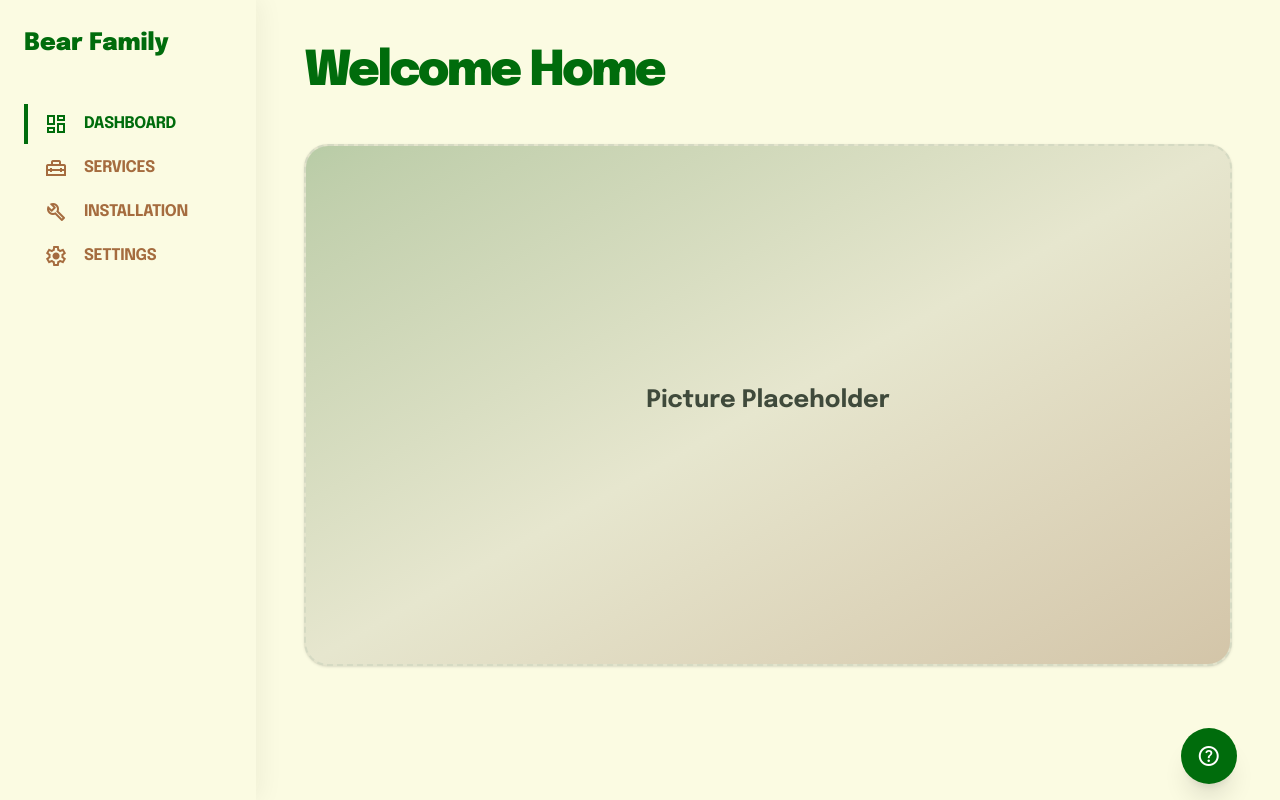
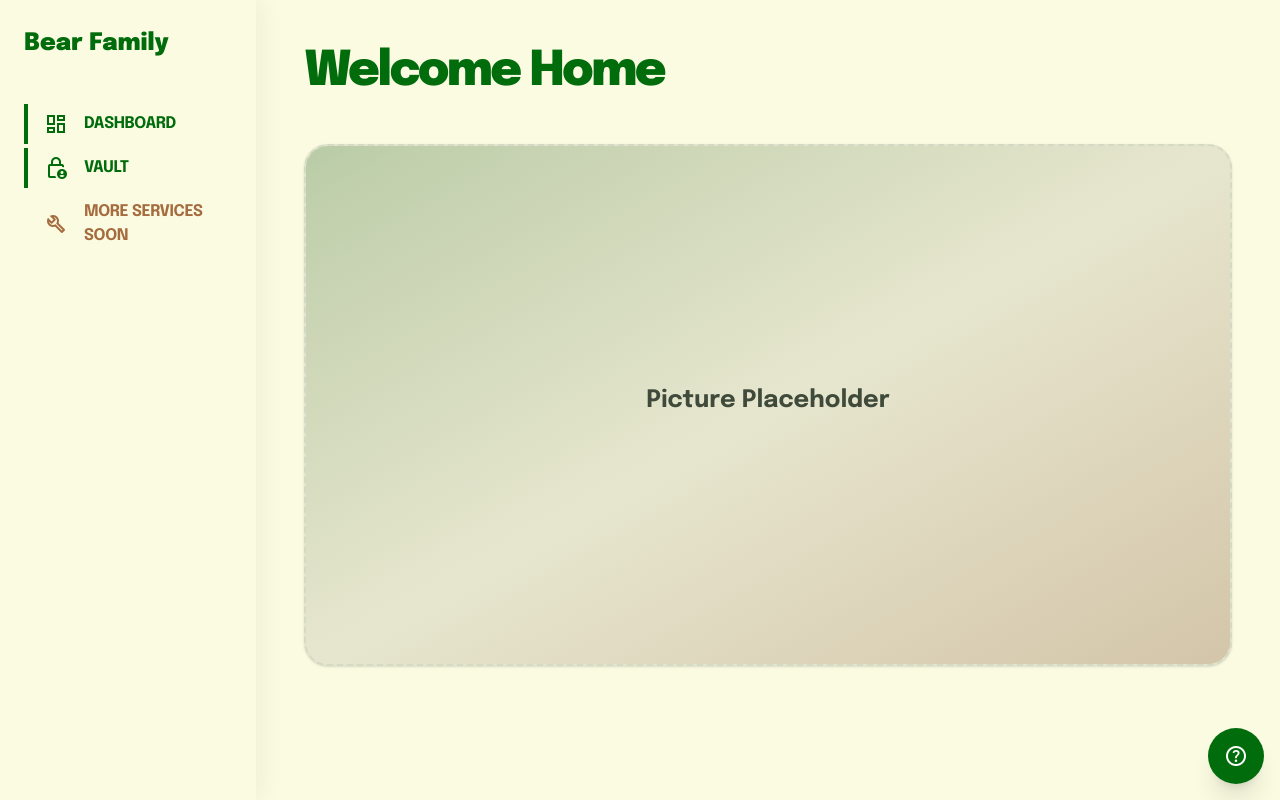
Before and after one commit to thomaspetersen1/bearfamily-ui, a React (Vite) app in the folder bearfamily-ui/: page / in a window 1280 px wide. Built offline with nearby package versions, Linux system fonts and the light colour scheme.

Commit message:
Clean up items and help menu

```diff
--- a/bearfamily-ui/src/components/HelpMenu.tsx
+++ b/bearfamily-ui/src/components/HelpMenu.tsx
@@ -1,16 +1,13 @@
-const helpItems = [
-  { icon: 'menu_book', label: 'Instructions', href: '#' },
-  { icon: 'quiz',      label: 'FAQ',          href: '#' },
-  { icon: 'mail',      label: 'Contact',      href: '#' },
-]
+const helpItems = [{ icon: "menu_book", label: "Instructions", href: "#" }];
 
 export default function HelpMenu() {
   return (
-    <div className="group fixed bottom-4 -right-10">
-      {/* Options — slide up when the group is hovered */}
+    <div className="group fixed bottom-4 right-4 w-14 h-14">
+      {/* Options — absolutely above the button, right-aligned so they grow leftward */}
       <div
         className="
-          flex flex-col items-end gap-2 pb-3
+          absolute bottom-full right-0 pb-3
+          flex flex-col items-end gap-2
           opacity-0 translate-y-2 pointer-events-none
           group-hover:opacity-100 group-hover:translate-y-0 group-hover:pointer-events-auto
           transition-all duration-200 ease-out
@@ -22,7 +19,10 @@ export default function HelpMenu() {
             href={href}
             className="flex items-center gap-2 bg-surface border border-outline-variant/40 text-on-surface px-4 py-2 rounded-full shadow-md text-sm font-body font-medium whitespace-nowrap hover:bg-surface-container transition-colors"
           >
-            <span className="material-symbols-outlined text-primary" style={{ fontSize: '18px' }}>
+            <span
+              className="material-symbols-outlined text-primary"
+              style={{ fontSize: "18px" }}
+            >
               {icon}
             </span>
             {label}
@@ -40,5 +40,5 @@ export default function HelpMenu() {
         </span>
       </button>
     </div>
-  )
+  );
 }
--- a/bearfamily-ui/src/components/Sidebar.tsx
+++ b/bearfamily-ui/src/components/Sidebar.tsx
@@ -1,9 +1,13 @@
 const navItems = [
-  { icon: 'dashboard',          label: 'Dashboard',    href: '#', active: true  },
-  { icon: 'home_repair_service', label: 'Services',     href: '#', active: false },
-  { icon: 'build',              label: 'Installation', href: '#', active: false },
-  { icon: 'settings',           label: 'Settings',     href: '#', active: false },
-]
+  { icon: "dashboard", label: "Dashboard", href: "#", active: true },
+  {
+    icon: "lock_person",
+    label: "Vault",
+    href: "https://vault.bearfamily.net",
+    active: true,
+  },
+  { icon: "build", label: "More Services Soon", href: "#", active: false },
+];
 
 export default function Sidebar() {
   return (
@@ -25,7 +29,9 @@ export default function Sidebar() {
               className="flex items-center gap-4 py-2 pl-4 text-primary font-bold border-l-4 border-primary transition-transform active:scale-95"
             >
               <span className="material-symbols-outlined">{icon}</span>
-              <span className="font-headline font-bold text-base uppercase tracking-tight">{label}</span>
+              <span className="font-headline font-bold text-base uppercase tracking-tight">
+                {label}
+              </span>
             </a>
           ) : (
             <a
@@ -34,11 +40,13 @@ export default function Sidebar() {
               className="flex items-center gap-4 py-2 pl-5 text-tertiary opacity-80 hover:opacity-100 hover:bg-surface-variant rounded-lg transition-colors duration-200"
             >
               <span className="material-symbols-outlined">{icon}</span>
-              <span className="font-headline font-bold text-base uppercase tracking-tight">{label}</span>
+              <span className="font-headline font-bold text-base uppercase tracking-tight">
+                {label}
+              </span>
             </a>
-          )
+          ),
         )}
       </nav>
     </aside>
-  )
+  );
 }
```
Also changed, not shown: 1 other file (tests, documents, lock files or other folders).
